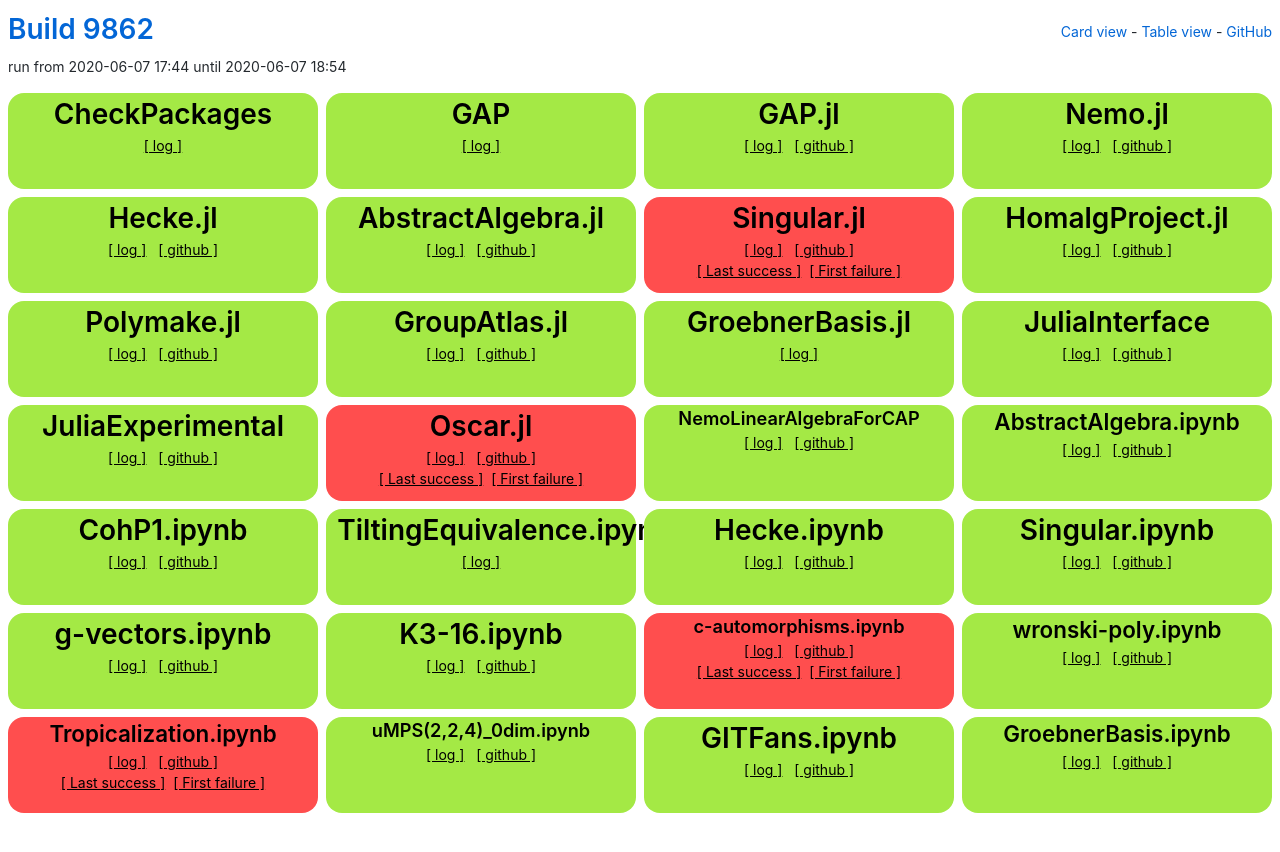
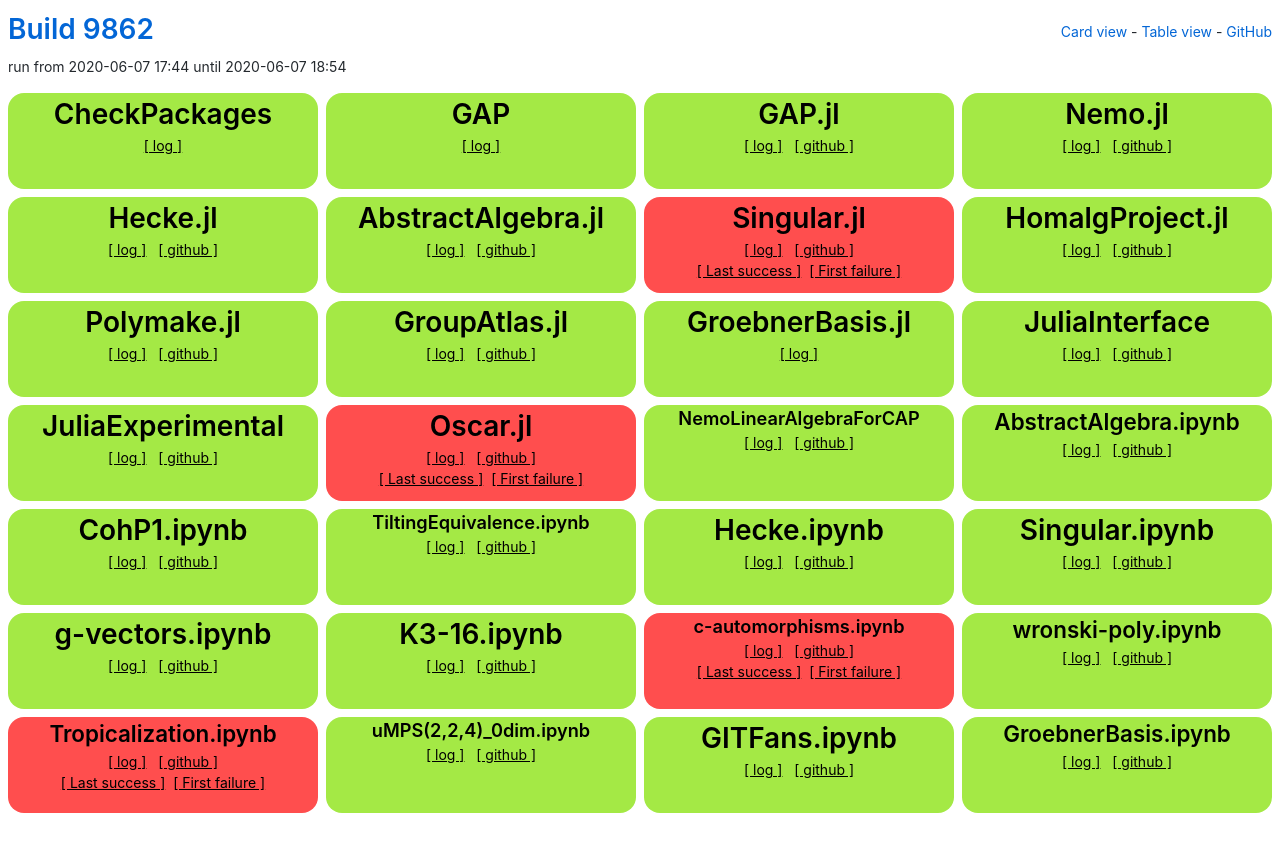
Before and after one commit to oscar-system/oscar-ci-status, a Jekyll site: the page built from index.html, in a window 1280 px wide. Shown: the top 852 px of the page. Built offline with Jekyll 4.4.1, drawn with Linux system fonts in a browser that asks for light colours.

Commit message:
Update display for Tilting Equivlance test.

```diff
--- a/_data/github.yml
+++ b/_data/github.yml
@@ -26,3 +26,4 @@
 "uMPS(2,2,4)_0dim.ipynb": https://github.com/homalg-project/CapHomalgNotebooks
 GITFans.ipynb: https://github.com/oscar-system/GITFans
 GroebnerBasis.ipynb: https://github.com/ederc/GroebnerBasisNotebooks
+TiltingEquivalence.ipynb: https://github.com/homalg-project/CapHomalgNotebooks
--- a/assets/css/cards.css
+++ b/assets/css/cards.css
@@ -91,3 +91,7 @@
 .groebnerbasis-ipynb h3 {
   font-size:1.6em !important
 }
+
+.tiltingequivalence-ipynb h3 {
+  font-size:1.3em !important
+}
```
